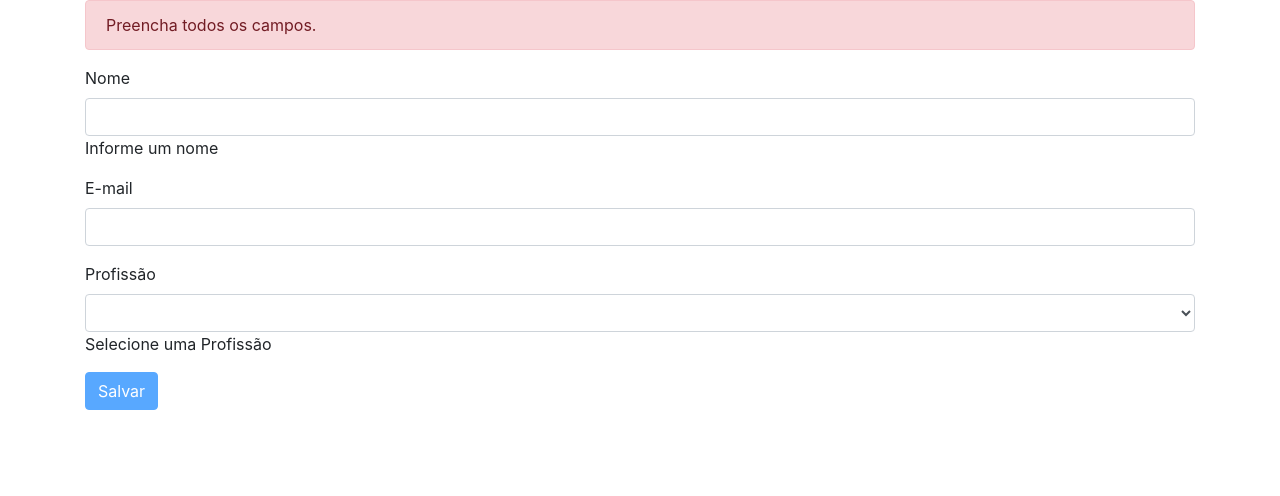
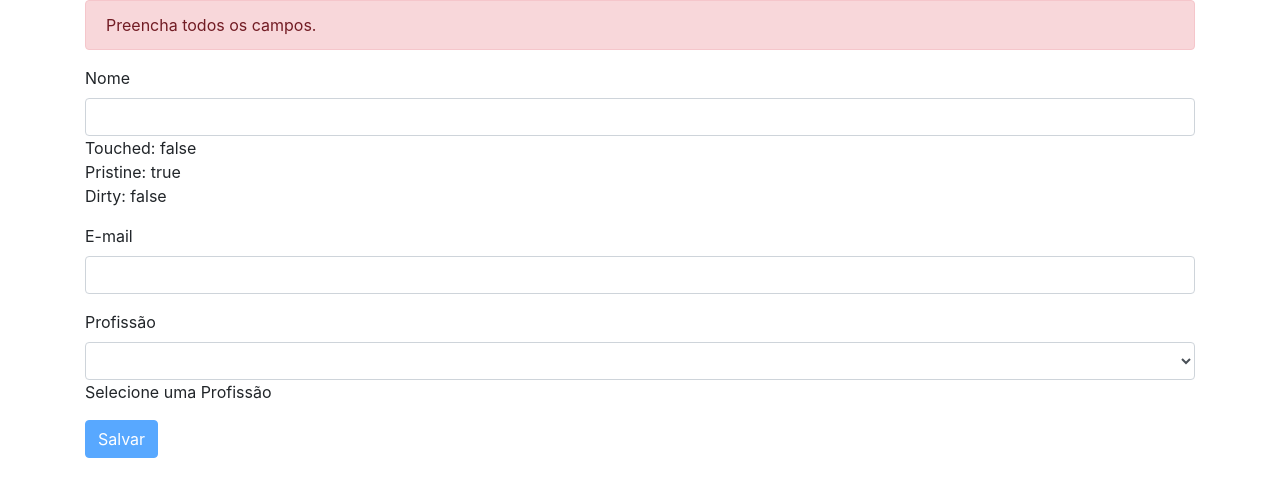
Before and after one commit to JadersonCardoso/curso-angular-rest-spring-boot-ui, an Angular app: page / in a window 1280 px wide. Shown: the top 496 px of the page. Built offline with nearby package versions, Linux system fonts and the light colour scheme.

Commit message:
Rastreando o estado em controles do formulário

```diff
--- a/src/app/formulario/formulario.component.html
+++ b/src/app/formulario/formulario.component.html
@@ -8,7 +8,11 @@
       <input type="text" class="form-control" name="primeiroNome"
         [(ngModel)]="cliente.nome" required minlength="10" #nome="ngModel">
 
-        <div *ngIf="nome.hasError('required')">Informe um nome</div>
+        Touched: {{ nome.touched}}<br>
+        Pristine: {{ nome.pristine}}<br>
+        Dirty: {{ nome.dirty }}
+
+        <div *ngIf="nome.hasError('required') && nome.touched">Informe um nome</div>
         <div *ngIf="nome.hasError('minlength')">O nome deve ser completo</div>
     </div>
 
```
